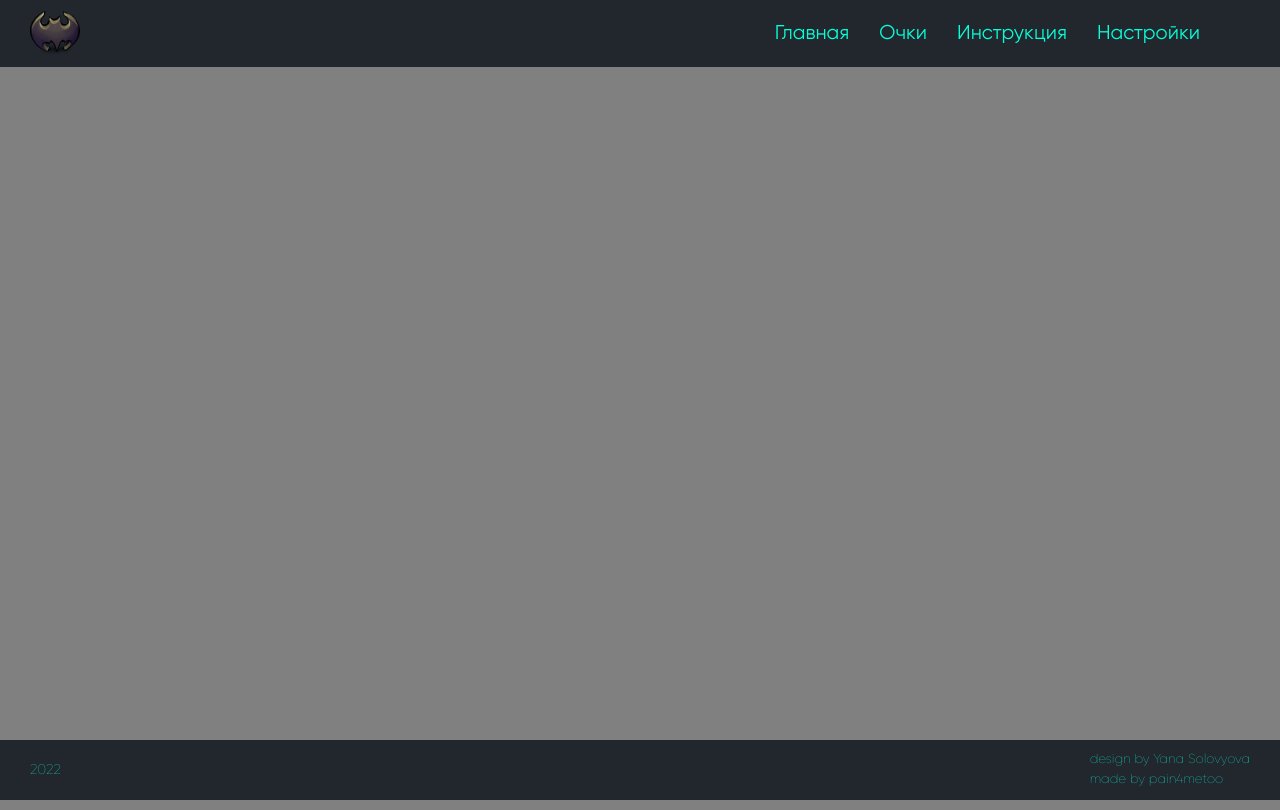
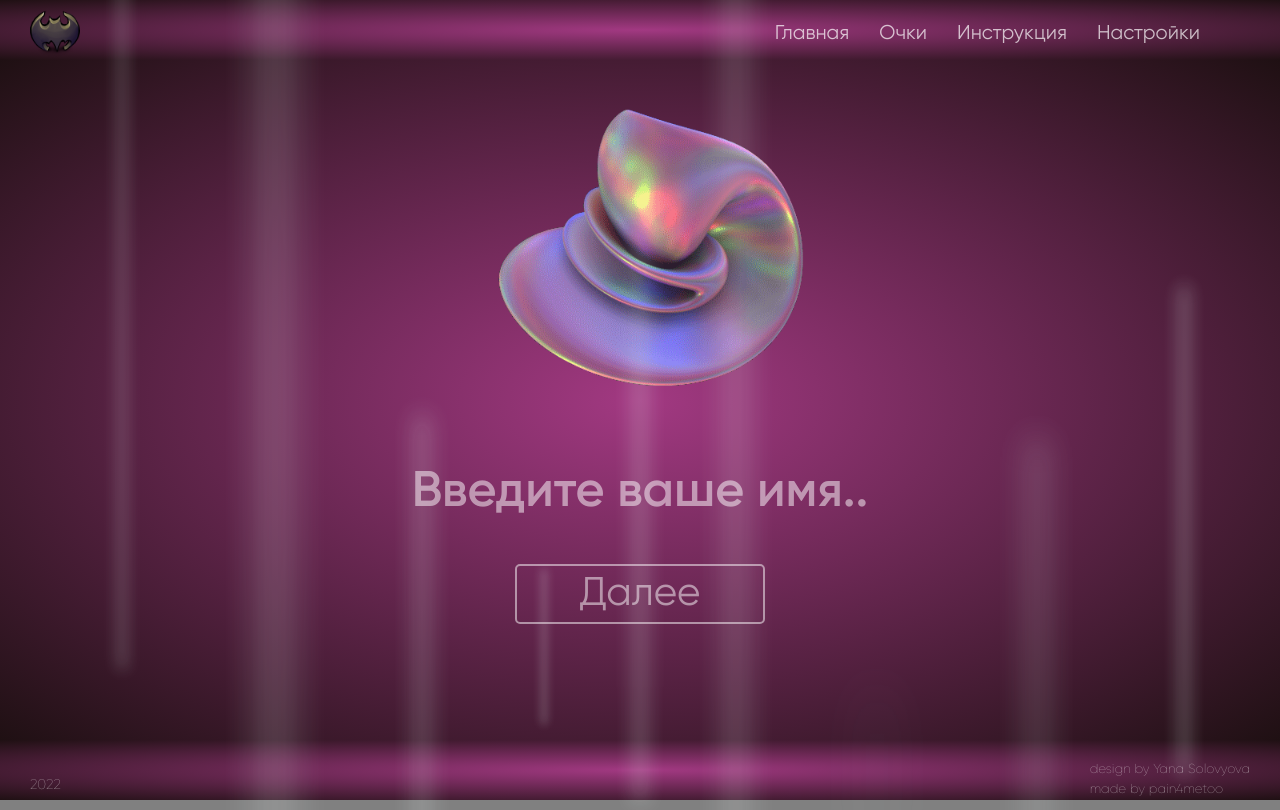
Before and after one commit to pain4metoo/english-quiz, a React (Create React App) app: page / in a window 1280 px wide. Built offline with nearby package versions, Linux system fonts and the light colour scheme.

Commit message:
feat: add section welcome

```diff
--- a/src/components/Footer/Footer.module.scss
+++ b/src/components/Footer/Footer.module.scss
@@ -3,6 +3,7 @@
 .footer {
   flex: 0 0 auto;
   background: $color-bg;
+  height: 7.5vh;
   &_inner {
     display: flex;
     justify-content: space-between;
@@ -11,7 +12,7 @@
 }
 
 .authors {
-  margin: 1rem 3rem 1rem 0;
+  margin: 2rem 3rem 1rem 0;
 }
 
 .names {
@@ -19,6 +20,7 @@
   font-size: 1.3rem;
   color: $color-text;
   margin: 0;
+  opacity: 0.7;
   display: block;
   text-decoration: none;
   transition: all 0.5s;
@@ -32,6 +34,6 @@
   font-weight: 100;
   font-size: 1.4rem;
   color: $color-text;
-  margin: 0;
-  margin-left: 3rem;
+  opacity: 0.7;
+  margin: 2rem 0 0 3rem;
 }
--- a/src/components/Header/Header.module.scss
+++ b/src/components/Header/Header.module.scss
@@ -3,6 +3,7 @@
 .header {
   flex: 0 0 auto;
   background: $color-bg;
+  height: 7.5vh;
   &_inner {
     display: flex;
     justify-content: space-between;
--- a/src/components/Main/Main.tsx
+++ b/src/components/Main/Main.tsx
@@ -1,16 +1,12 @@
 import React from "react";
 import styles from "./Main.module.scss";
 import MainWelcome from "./MainWelcome/MainWelcome";
-import { Routes, Route } from "react-router-dom";
+// import { Routes, Route } from "react-router-dom";
 
 const Main = () => {
   return (
     <main className={styles.main}>
-      <div className={styles.container}>
-        <Routes>
-          <Route path="/welcome" element={<MainWelcome />}></Route>
-        </Routes>
-      </div>
+      <MainWelcome />
     </main>
   );
 };
--- a/src/components/Main/MainWelcome/MainWelcome.module.scss
+++ b/src/components/Main/MainWelcome/MainWelcome.module.scss
@@ -1,10 +1,69 @@
 @import "../../../styles/variables.scss";
 
 .welcome {
-  &_window {
+  &_figure {
     width: 100%;
-    height: 50rem;
-    background: $color-bg1;
     margin: 5rem 0;
+    background: url("../../../assets/gif/welcome.gif");
+    background-size: cover;
+    background-position: center;
+    background-repeat: no-repeat;
+    margin: 0 auto;
+    width: 40rem;
+    height: 40rem;
+  }
+  &_bg {
+    margin: 0;
+    height: 85vh;
+    font-weight: 100;
+    background: radial-gradient(#a23982, #1f1013);
+    -webkit-overflow-y: hidden;
+    -moz-overflow-y: hidden;
+    -o-overflow-y: hidden;
+    overflow-y: hidden;
+    -webkit-animation: fadeIn 1 1s ease-out;
+    -moz-animation: fadeIn 1 1s ease-out;
+    -o-animation: fadeIn 1 1s ease-out;
+    animation: fadeIn 1 1s ease-out;
+  }
+  &_inner {
+    display: flex;
+    align-items: center;
+    flex-direction: column;
+  }
+  &_text {
+    @extend %font-title;
+    color: $color-text;
+    max-width: 60rem;
+    width: 100%;
+    border: none;
+    outline: none;
+    background-color: rgba($color-hover, 0);
+    opacity: 0.5;
+    text-align: center;
+    &::placeholder {
+      color: $color-text;
+    }
+  }
+  &_btn {
+    border: 2px solid white;
+    background: transparent;
+    color: $color-text;
+    width: 25rem;
+    font-size: 4rem;
+    height: 6rem;
+    border-radius: 5px;
+    opacity: 0.5;
+    transition: 0.3s;
+    margin-top: 4rem;
+    &:hover {
+      border: 2px solid pink;
+      background-color: rgba(365, 365, 365, 0.5);
+      cursor: pointer;
+      color: $color-hover;
+      opacity: 0.8;
+      transition: 0.3s;
+      box-shadow: 0 8px 16px 0 rgba(0, 0, 0, 0.2);
+    }
   }
 }
--- a/src/components/Main/MainWelcome/MainWelcome.tsx
+++ b/src/components/Main/MainWelcome/MainWelcome.tsx
@@ -1,10 +1,22 @@
 import React from "react";
 import styles from "./MainWelcome.module.scss";
+import MainWelcomeBg from "./MainWelcomeBg/MainWelcomeBg";
 
 const MainWelcome = () => {
   return (
     <section className={styles.welcome}>
-      <div className={styles.welcome_window}></div>
+      <div className={styles.welcome_bg}>
+        <div className={styles.welcome_figure}></div>
+        <MainWelcomeBg />
+        <div className={styles.welcome_inner}>
+          <input
+            className={styles.welcome_text}
+            type="text"
+            placeholder="Введите ваше имя.."
+          />
+          <button className={styles.welcome_btn}>Далее</button>
+        </div>
+      </div>
     </section>
   );
 };
--- /dev/null
+++ b/src/components/Main/MainWelcome/MainWelcomeBg/MainWelcomeBg.module.scss
@@ -0,0 +1,205 @@
+.light {
+  position: absolute;
+  width: 0px;
+  opacity: 0.75;
+  background-color: white;
+  box-shadow: #e9f1f1 0px 0px 20px 2px;
+  opacity: 0;
+  top: 100vh;
+  bottom: 0px;
+  left: 0px;
+  right: 0px;
+  margin: auto;
+}
+
+.x1 {
+  -webkit-animation: floatUp 4s infinite linear;
+  -moz-animation: floatUp 4s infinite linear;
+  -o-animation: floatUp 4s infinite linear;
+  animation: floatUp 4s infinite linear;
+  -webkit-transform: scale(1);
+  -moz-transform: scale(1);
+  -o-transform: scale(1);
+  transform: scale(1);
+}
+
+.x2 {
+  -webkit-animation: floatUp 7s infinite linear;
+  -moz-animation: floatUp 7s infinite linear;
+  -o-animation: floatUp 7s infinite linear;
+  animation: floatUp 7s infinite linear;
+  -webkit-transform: scale(1.6);
+  -moz-transform: scale(1.6);
+  -o-transform: scale(1.6);
+  transform: scale(1.6);
+  left: 15%;
+}
+
+.x3 {
+  -webkit-animation: floatUp 2.5s infinite linear;
+  -moz-animation: floatUp 2.5s infinite linear;
+  -o-animation: floatUp 2.5s infinite linear;
+  animation: floatUp 2.5s infinite linear;
+  -webkit-transform: scale(0.5);
+  -moz-transform: scale(0.5);
+  -o-transform: scale(0.5);
+  transform: scale(0.5);
+  left: -15%;
+}
+
+.x4 {
+  -webkit-animation: floatUp 4.5s infinite linear;
+  -moz-animation: floatUp 4.5s infinite linear;
+  -o-animation: floatUp 4.5s infinite linear;
+  animation: floatUp 4.5s infinite linear;
+  -webkit-transform: scale(1.2);
+  -moz-transform: scale(1.2);
+  -o-transform: scale(1.2);
+  transform: scale(1.2);
+  left: -34%;
+}
+
+.x5 {
+  -webkit-animation: floatUp 8s infinite linear;
+  -moz-animation: floatUp 8s infinite linear;
+  -o-animation: floatUp 8s infinite linear;
+  animation: floatUp 8s infinite linear;
+  -webkit-transform: scale(2.2);
+  -moz-transform: scale(2.2);
+  -o-transform: scale(2.2);
+  transform: scale(2.2);
+  left: -57%;
+}
+
+.x6 {
+  -webkit-animation: floatUp 3s infinite linear;
+  -moz-animation: floatUp 3s infinite linear;
+  -o-animation: floatUp 3s infinite linear;
+  animation: floatUp 3s infinite linear;
+  -webkit-transform: scale(0.8);
+  -moz-transform: scale(0.8);
+  -o-transform: scale(0.8);
+  transform: scale(0.8);
+  left: -81%;
+}
+
+.x7 {
+  -webkit-animation: floatUp 5.3s infinite linear;
+  -moz-animation: floatUp 5.3s infinite linear;
+  -o-animation: floatUp 5.3s infinite linear;
+  animation: floatUp 5.3s infinite linear;
+  -webkit-transform: scale(3.2);
+  -moz-transform: scale(3.2);
+  -o-transform: scale(3.2);
+  transform: scale(3.2);
+  left: 37%;
+}
+
+.x8 {
+  -webkit-animation: floatUp 4.7s infinite linear;
+  -moz-animation: floatUp 4.7s infinite linear;
+  -o-animation: floatUp 4.7s infinite linear;
+  animation: floatUp 4.7s infinite linear;
+  -webkit-transform: scale(1.7);
+  -moz-transform: scale(1.7);
+  -o-transform: scale(1.7);
+  transform: scale(1.7);
+  left: 62%;
+}
+
+.x9 {
+  -webkit-animation: floatUp 4.1s infinite linear;
+  -moz-animation: floatUp 4.1s infinite linear;
+  -o-animation: floatUp 4.1s infinite linear;
+  animation: floatUp 4.1s infinite linear;
+  -webkit-transform: scale(0.9);
+  -moz-transform: scale(0.9);
+  -o-transform: scale(0.9);
+  transform: scale(0.9);
+  left: 85%;
+}
+
+button:focus {
+  outline: none;
+}
+
+@-webkit-keyframes floatUp {
+  0% {
+    top: 100vh;
+    opacity: 0;
+  }
+  25% {
+    opacity: 1;
+  }
+  50% {
+    top: 0vh;
+    opacity: 0.8;
+  }
+  75% {
+    opacity: 1;
+  }
+  100% {
+    top: -100vh;
+    opacity: 0;
+  }
+}
+@-moz-keyframes floatUp {
+  0% {
+    top: 100vh;
+    opacity: 0;
+  }
+  25% {
+    opacity: 1;
+  }
+  50% {
+    top: 0vh;
+    opacity: 0.8;
+  }
+  75% {
+    opacity: 1;
+  }
+  100% {
+    top: -100vh;
+    opacity: 0;
+  }
+}
+@-o-keyframes floatUp {
+  0% {
+    top: 100vh;
+    opacity: 0;
+  }
+  25% {
+    opacity: 1;
+  }
+  50% {
+    top: 0vh;
+    opacity: 0.8;
+  }
+  75% {
+    opacity: 1;
+  }
+  100% {
+    top: -100vh;
+    opacity: 0;
+  }
+}
+@keyframes floatUp {
+  0% {
+    top: 100vh;
+    opacity: 0;
+  }
+  25% {
+    opacity: 1;
+  }
+  50% {
+    top: 0vh;
+    opacity: 0.8;
+  }
+  75% {
+    opacity: 1;
+  }
+  100% {
+    top: -100vh;
+    opacity: 0;
+  }
+}
--- /dev/null
+++ b/src/components/Main/MainWelcome/MainWelcomeBg/MainWelcomeBg.tsx
@@ -0,0 +1,20 @@
+import React from "react";
+import styles from "./MainWelcomeBg.module.scss";
+
+const MainWelcomeBg = () => {
+  return (
+    <div>
+      <div className={`${styles.light} ${styles.x1}`}></div>
+      <div className={`${styles.light} ${styles.x2}`}></div>
+      <div className={`${styles.light} ${styles.x3}`}></div>
+      <div className={`${styles.light} ${styles.x4}`}></div>
+      <div className={`${styles.light} ${styles.x5}`}></div>
+      <div className={`${styles.light} ${styles.x6}`}></div>
+      <div className={`${styles.light} ${styles.x7}`}></div>
+      <div className={`${styles.light} ${styles.x8}`}></div>
+      <div className={`${styles.light} ${styles.x9}`}></div>
+    </div>
+  );
+};
+
+export default MainWelcomeBg;
--- a/src/components/Navbar/Navbar.module.scss
+++ b/src/components/Navbar/Navbar.module.scss
@@ -12,6 +12,7 @@
 }
 
 .link {
+  opacity: 0.7;
   text-decoration: none;
   transition: all 0.5s;
 }
--- a/src/components/Navbar/Navbar.tsx
+++ b/src/components/Navbar/Navbar.tsx
@@ -10,7 +10,7 @@ const Navbar = () => {
           className={styles.link}
           to="/welcome"
           style={({ isActive }) => ({
-            color: isActive ? "#539bf5" : "#08fdd8",
+            color: isActive ? "#539bf5" : "white",
           })}
         >
           Главная
@@ -21,7 +21,7 @@ const Navbar = () => {
           className={styles.link}
           to="/score"
           style={({ isActive }) => ({
-            color: isActive ? "#539bf5" : "#08fdd8",
+            color: isActive ? "#539bf5" : "white",
           })}
         >
           Очки
@@ -32,7 +32,7 @@ const Navbar = () => {
           className={styles.link}
           to="/instruction"
           style={({ isActive }) => ({
-            color: isActive ? "#539bf5" : "#08fdd8",
+            color: isActive ? "#539bf5" : "white",
           })}
         >
           Инструкция
@@ -43,7 +43,7 @@ const Navbar = () => {
           className={styles.link}
           to="/settings"
           style={({ isActive }) => ({
-            color: isActive ? "#539bf5" : "#08fdd8",
+            color: isActive ? "#539bf5" : "white",
           })}
         >
           Настройки
--- a/src/styles/variables.scss
+++ b/src/styles/variables.scss
@@ -1,9 +1,9 @@
 $font-main: "Gilroy", sans-serif;
 
-$color-bg: #22272e;
+$color-bg: radial-gradient(#a23982, #1f1013);
 $color-bg1: #539bf5;
 $color-hover: #539bf5;
-$color-text: #08fdd8;
+$color-text: white;
 
 %font-default {
   font-size: 2rem;
@@ -19,7 +19,7 @@ $color-text: #08fdd8;
 }
 
 %font-title {
-  font-size: 3rem;
-  line-height: 4.2rem;
+  font-size: 5rem;
+  line-height: 6.2rem;
   font-weight: 600;
 }
```
Also changed, not shown: src/assets/gif/welcome.gif (added).
